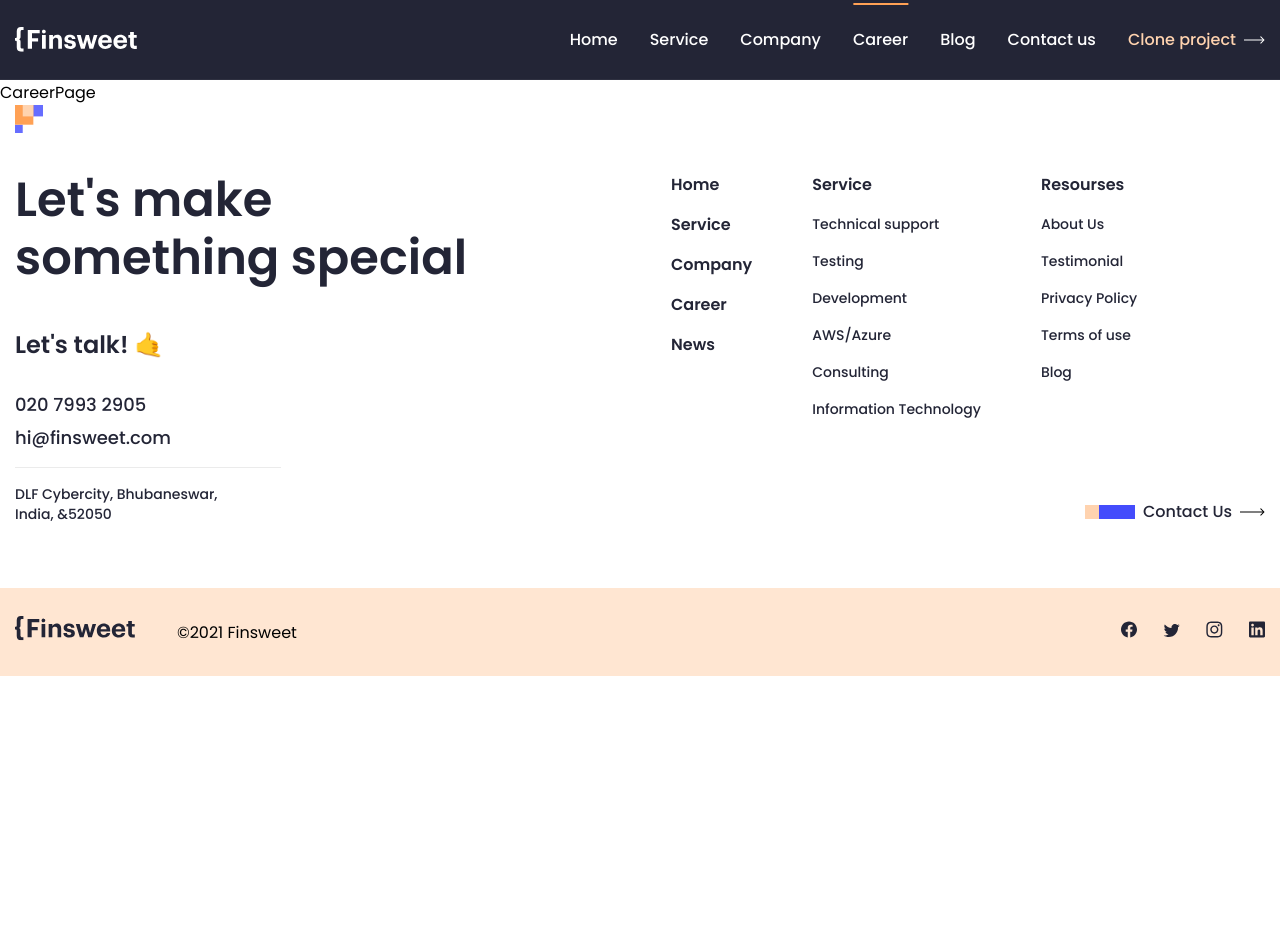
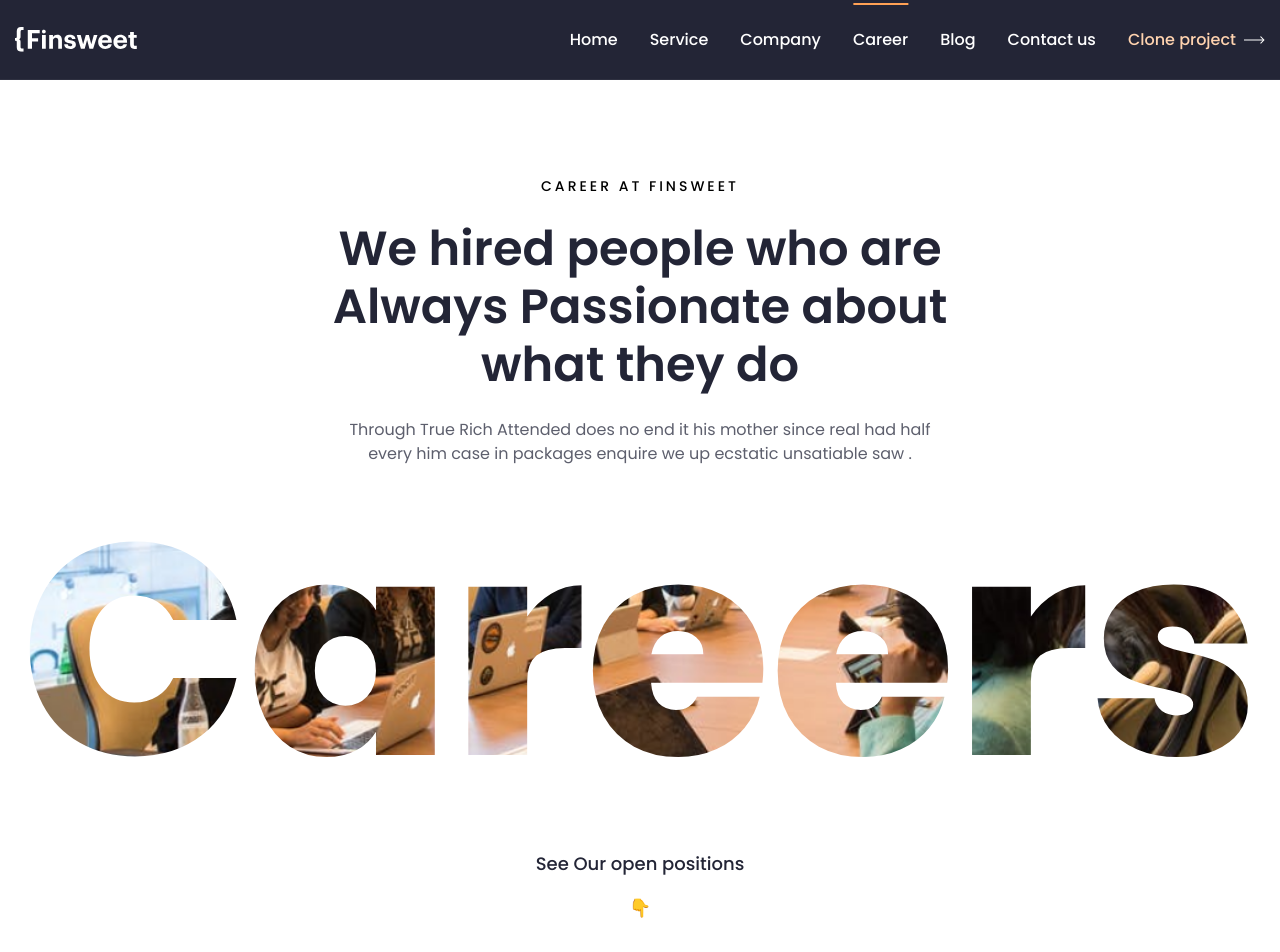
Before and after one commit to ZiBullet/finsweet-react, a React (Vite) app: page /career in a window 1280 px wide. Shown: the top 952 px of the page. Before the commit the page ends 800 px from the top, so only its background shows below. Built offline with nearby package versions, Linux system fonts and the light colour scheme.

Commit message:
career - career - done

```diff
--- /dev/null
+++ b/src/assets/scss/CareerPage/Career.scss
@@ -0,0 +1,55 @@
+$darkBlue: #232536;
+
+.career {
+    padding: 96px 0;
+
+    &__wrap {
+        display: flex;
+        flex-direction: column;
+        align-items: center;
+        gap: 64px;
+    }
+
+    &__desc {
+        max-width: 624px;
+        width: 100%;
+        text-align: center;
+        display: flex;
+        flex-direction: column;
+        gap: 24px;
+    }
+
+    &__bottom {
+        display: flex;
+        flex-direction: column;
+        align-items: center;
+        gap: 80px;
+    }
+
+    &__title-lg {
+        display: flex;
+        align-items: center;
+        justify-content: center;
+
+        background: url("../images/career-bg.png") no-repeat center/cover;
+        background-attachment: fixed;
+        background-clip: text;
+
+        color: transparent;
+        font-size: clamp(4.5rem, -0.25rem + 23.75vw, 18.75rem);
+        line-height: .8;
+        font-weight: 900;
+    }
+
+    &__see {
+        display: flex;
+        flex-direction: column;
+        align-items: center;
+        gap: 16px;
+
+        color: $darkBlue;
+        font-size: 18px;
+        font-weight: 500;
+        line-height: 28px;
+    }
+}
--- /dev/null
+++ b/src/assets/scss/CareerPage/CareerPage.scss
@@ -0,0 +1 @@
+@import "./Career.scss";
--- a/src/assets/scss/fonts.scss
+++ b/src/assets/scss/fonts.scss
@@ -1,4 +1,4 @@
-$Poppins: ("Regular", 400), ("Medium", 500), ("Semibold", 600);
+$Poppins: ("Regular", 400), ("Medium", 500), ("SemiBold", 600), ("ExtraBold", 900);
 
 @each $name, $weight in $Poppins {
     @font-face {
--- a/src/assets/scss/main.scss
+++ b/src/assets/scss/main.scss
@@ -10,3 +10,6 @@
 
 // CompanyPage
 @import "./CompanyPage/CompanyPage.scss";
+
+// CareerPage
+@import "./CareerPage/CareerPage.scss";
--- /dev/null
+++ b/src/pages/CareerPage/Career.jsx
@@ -0,0 +1,32 @@
+
+const Career = () => {
+    return (
+        <section className="career">
+            <div className="career__wrap container">
+                <div className="career__desc">
+                    <h5 className="career__title-mini title-mini">
+                        CAREER AT FINSWEET
+                    </h5>
+                    <h2 className="career__title title-h2">
+                        We hired people who are
+                        Always Passionate about what they do
+                    </h2>
+                    <p className="career__text text-p">
+                        Through True Rich Attended does no end it his mother since real had half every him case in packages enquire we up ecstatic unsatiable saw .
+                    </p>
+                </div>
+                <div className="career__bottom">
+                    <h2 className="career__title-lg">
+                        Careers
+                    </h2>
+                    <p className="career__see">
+                        <span>See Our open positions </span>
+                        <span>👇</span>
+                    </p>
+                </div>
+            </div>
+        </section>
+    )
+}
+
+export default Career
--- a/src/pages/CareerPage/CareerPage.jsx
+++ b/src/pages/CareerPage/CareerPage.jsx
@@ -1,7 +1,10 @@
+import Career from "./Career"
 
 const CareerPage = () => {
   return (
-    <div>CareerPage</div>
+    <main className="main">
+      <Career />
+    </main>
   )
 }
 
```
Also changed, not shown: src/assets/fonts/Poppins-ExtraBold.ttf (added), src/assets/images/career-bg.png (added).
